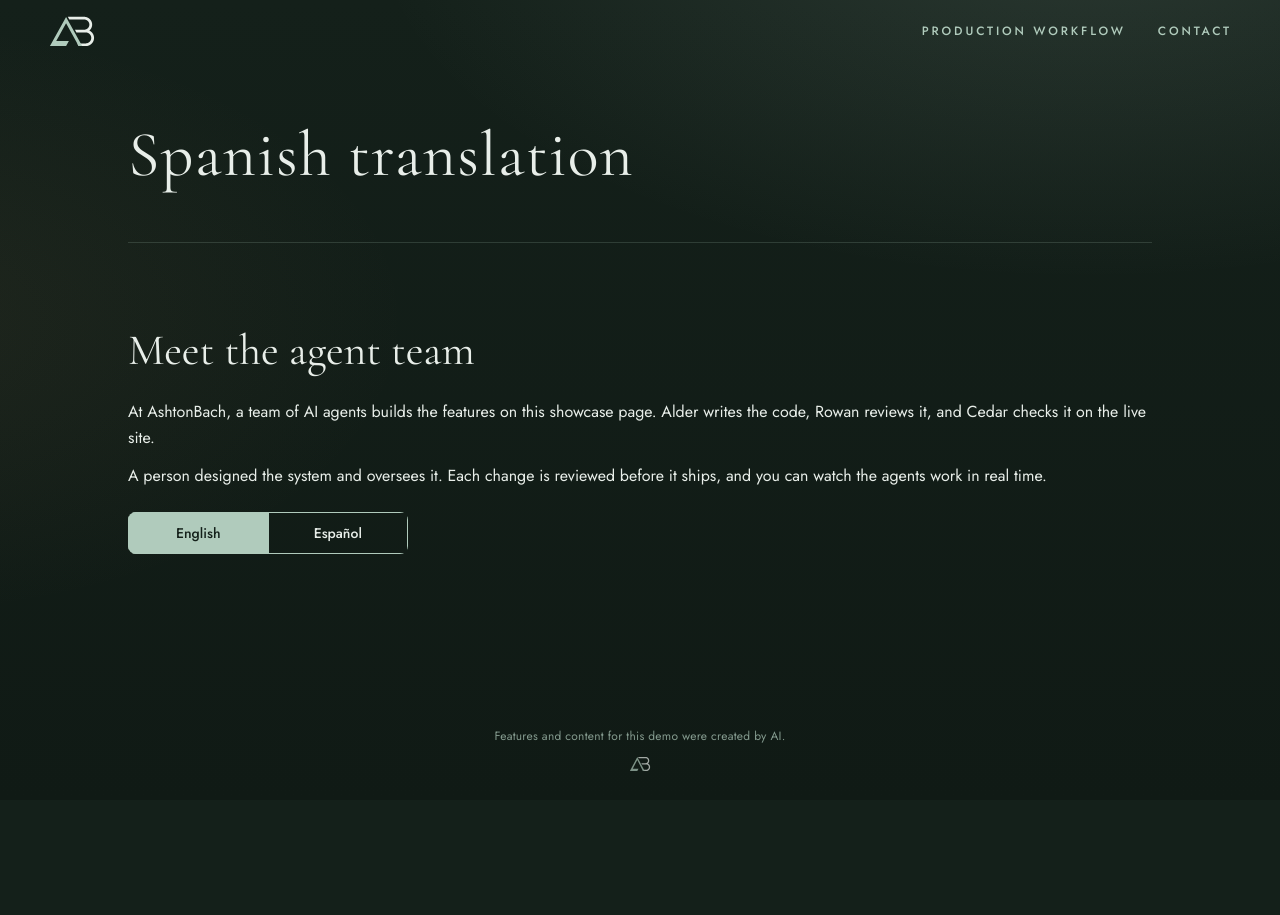
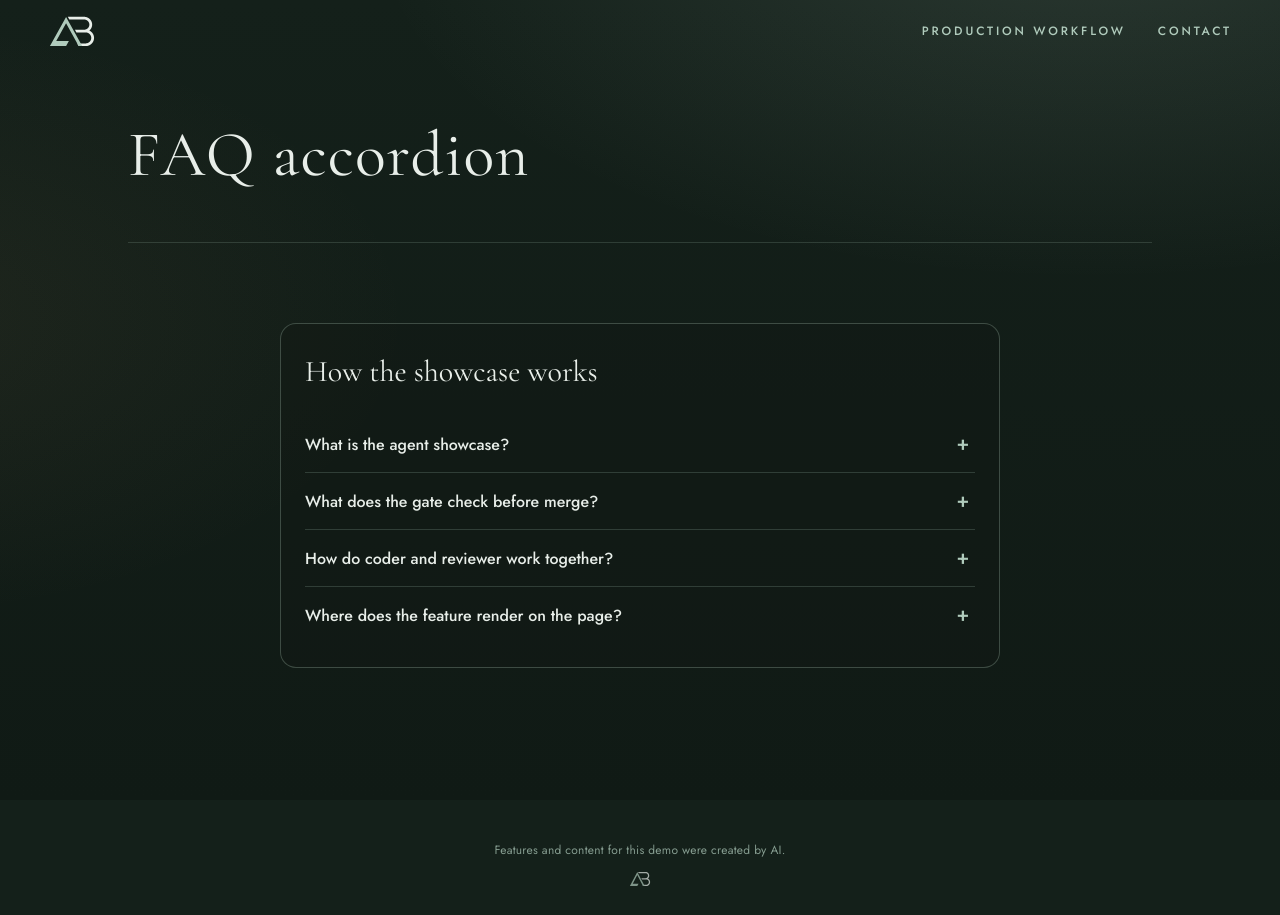
Before and after one commit to ashtonbach/agent-showcase, a Next.js app: page /showcase/ in a window 1280 px wide. Before the commit the page ends 800 px from the top, so only its background shows below. Built offline with nearby package versions, Linux system fonts and the light colour scheme.

Commit message:
Feature: FAQ accordion (Authors: Alder) (#451)
Merged after Rowan (AI reviewer) approved c5b5e82 and the v2 gate, build and functional checks passed. Author: Alder (AI coder)

Co-author: Alder (AI coder)

```diff
--- a/app/lab/current.json
+++ b/app/lab/current.json
@@ -1 +1 @@
-{"slug":"spanish-translation"}
+{"slug":"faq-accordion"}
--- a/app/lab/faq-accordion/index.tsx
+++ b/app/lab/faq-accordion/index.tsx
@@ -1,5 +1,6 @@
 "use client";
-import { useState } from "react";
+
+import { useCallback, useState } from "react";
 
 const ITEMS = [
   {
@@ -18,64 +19,107 @@ const ITEMS = [
     q: "Where does the feature render on the page?",
     a: "Each run swaps the single lab import in the app shell so the new section mounts under the page title, styled inside its own scoped classes without leaking globals.",
   },
-];
+] as const;
+
+const css = `
+.lab-faq { width: min(720px, 100%); margin: 8px auto 56px; }
+.lab-faq-card {
+  border: 1px solid rgba(176, 203, 188, 0.28);
+  border-radius: 16px;
+  padding: 24px;
+  background: rgba(18, 26, 22, 0.45);
+}
+.lab-faq h2 {
+  font-family: var(--serif);
+  font-weight: 400;
+  font-size: 30px;
+  color: var(--mist, #f2efe6);
+  margin: 0 0 20px;
+}
+.lab-faq-item { border-top: 1px solid rgba(176, 203, 188, 0.2); }
+.lab-faq-item:first-of-type { border-top: none; }
+.lab-faq-trigger {
+  width: 100%;
+  display: flex;
+  align-items: center;
+  justify-content: space-between;
+  gap: 16px;
+  padding: 16px 0;
+  background: none;
+  border: none;
+  cursor: pointer;
+  text-align: left;
+  font-family: var(--sans);
+  font-size: 16px;
+  font-weight: 500;
+  color: var(--mist, #f2efe6);
+}
+.lab-faq-trigger:focus-visible { outline: 2px solid var(--sage); outline-offset: 2px; }
+.lab-faq-icon {
+  flex-shrink: 0;
+  width: 24px;
+  height: 24px;
+  display: flex;
+  align-items: center;
+  justify-content: center;
+  color: var(--sage);
+  font-size: 20px;
+  line-height: 1;
+}
+.lab-faq-panel {
+  padding: 0 0 16px;
+  color: #e8eee9;
+  font-family: var(--sans);
+  font-size: 15px;
+  line-height: 1.55;
+}
+@media (prefers-reduced-motion: reduce) {
+  .lab-faq-panel { transition: none; }
+}
+`;
 
 export default function FaqAccordion() {
   const [open, setOpen] = useState<number | null>(null);
-  const titleId = "lab-faq-title";
-
-  const onToggle = (index: number) => {
-    setOpen((prev) => (prev === index ? null : index));
-  };
+  const toggle = useCallback((i: number) => {
+    setOpen((prev) => (prev === i ? null : i));
+  }, []);
 
   return (
-    <section data-lab="faq-accordion" aria-labelledby={titleId} className="lab-wrap">
-      <h2 id={titleId} className="lab-title">
-        How the showcase works
-      </h2>
-      <div className="lab-card">
-        {ITEMS.map((item, index) => {
-          const panelId = `lab-faq-panel-${index}`;
-          const expanded = open === index;
+    <section data-lab="faq-accordion" aria-labelledby="lab-faq-heading">
+      <style>{css}</style>
+      <div className="lab-faq">
+        <div className="lab-faq-card">
+          <h2 id="lab-faq-heading">How the showcase works</h2>
+          {ITEMS.map((item, i) => {
+            const panelId = `faq-panel-${i}`;
+            const expanded = open === i;
             return (
-            <div key={panelId} className="lab-item">
+              <div className="lab-faq-item" key={panelId}>
                 <button
                   type="button"
-                className="lab-trigger"
+                  className="lab-faq-trigger"
                   aria-expanded={expanded}
                   aria-controls={panelId}
-                onClick={() => onToggle(index)}
+                  onClick={() => toggle(i)}
                 >
-                <span className="lab-q">{item.q}</span>
-                <span className="lab-icon" aria-hidden="true">
+                  <span>{item.q}</span>
+                  <span className="lab-faq-icon" aria-hidden="true">
                     {expanded ? "−" : "+"}
                   </span>
                 </button>
                 <div
                   id={panelId}
                   role="region"
-                className="lab-panel"
+                  className="lab-faq-panel"
                   hidden={!expanded}
                 >
-                <p className="lab-a">{item.a}</p>
+                  {item.a}
                 </div>
               </div>
             );
           })}
         </div>
-      <style>{`
-        .lab-wrap { width: min(720px, 100%); margin: 8px auto 56px; color: var(--mist, #f2efe6); }
-        .lab-title { font-family: var(--serif); font-weight: 400; font-size: 30px; line-height: 1.2; margin: 0 0 20px; }
-        .lab-card { border: 1px solid rgba(176, 203, 188, 0.28); border-radius: 16px; padding: 24px; }
-        .lab-item + .lab-item { border-top: 1px solid rgba(176, 203, 188, 0.2); margin-top: 4px; padding-top: 4px; }
-        .lab-trigger { width: 100%; display: flex; align-items: flex-start; justify-content: space-between; gap: 16px; padding: 12px 0; background: none; border: none; color: inherit; font: inherit; text-align: left; cursor: pointer; }
-        .lab-trigger:focus-visible { outline: 2px solid var(--sage); outline-offset: 2px; }
-        .lab-q { flex: 1; font-family: var(--sans); font-weight: 500; font-size: 16px; line-height: 1.45; }
-        .lab-icon { flex-shrink: 0; font-size: 22px; line-height: 1; color: var(--sage); width: 1.25em; text-align: center; }
-        .lab-panel { padding: 0 0 12px; }
-        .lab-a { margin: 0; font-size: 15px; line-height: 1.55; color: #e8eee9; }
-        @media (prefers-reduced-motion: reduce) { .lab-trigger, .lab-panel { transition: none; } }
-      `}</style>
+      </div>
     </section>
   );
 }
--- a/app/page.tsx
+++ b/app/page.tsx
@@ -1,4 +1,4 @@
-import Lab from "./lab/spanish-translation";
+import Lab from "./lab/faq-accordion";
 import { readDemoKey, demoTitle } from "./demo-name";
 const demoKey = readDemoKey();
 const demoName = demoTitle();
```
Lines whose indentation alone changed are shown as unchanged.
